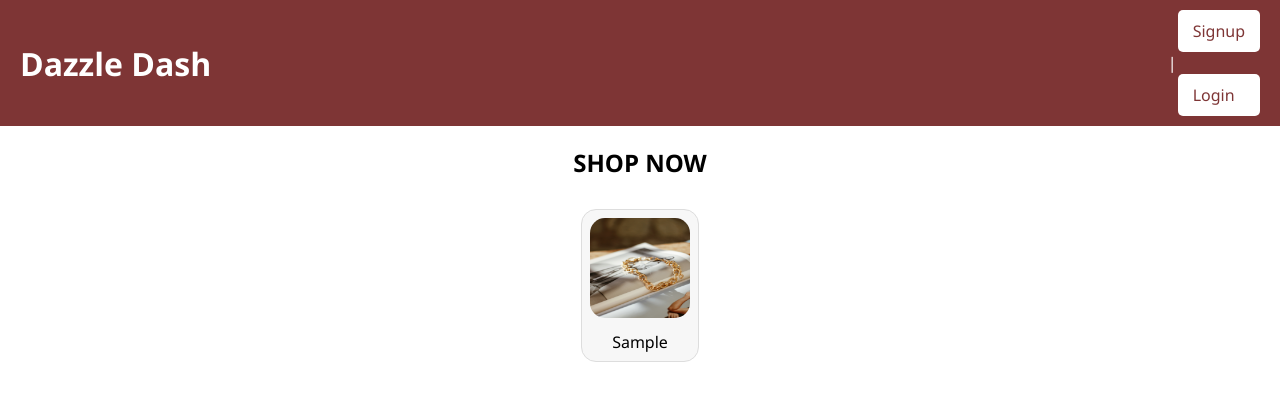
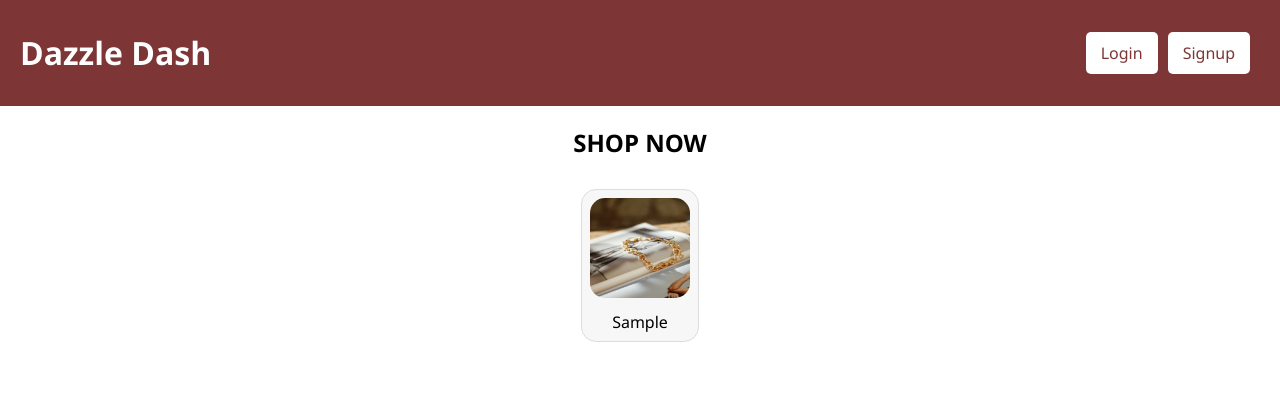
Before and after one commit to sukhleenk/senior-project, a Django app: template templates/categories.html in a window 1280 px wide. Shown: the top 401 px of the page. Run offline with Django 3.2, Linux system fonts and the light colour scheme; the template is opened without the code that fills it: most values are stand-ins (such as "Sample title", 1, 10 or a date in 2020).

Commit message:
Fixing the navbar buttons

```diff
--- a/templates/categories.html
+++ b/templates/categories.html
@@ -6,7 +6,6 @@
   <head>
       <title>SHOP NOW</title>
       <style>
-
         body {
             margin: 0;
             font-family: 'Segoe UI', Tahoma, Geneva, Verdana, sans-serif; /* Prettier font */
@@ -16,16 +15,23 @@
             color: white;
             padding: 10px 20px;
             display: flex;
-              justify-content: space-between; /* Adjusted for alignment */
+            justify-content: space-between;
             align-items: center;
         }
-
+        .header-links {
+            display: flex;
+            align-items: center;
+        }
         .header-links a {
-              background-color: white; /* White background for buttons */
-              color: #7e3535; /* Color to match the header */
+            background-color: white;
+            color: #7e3535;
             padding: 10px 15px;
-              border-radius: 5px; /* Rounded corners */
-              margin-left: 10px; /* Space between buttons */
+            border-radius: 5px;
+            text-decoration: none;
+            margin-right: 10px;
+        }
+        .header-links a:hover {
+            background-color: #f7f7f7;
         }
         .shop-now-header {
             text-align: center;
@@ -88,11 +94,14 @@
         <h1>Dazzle Dash</h1>
         <div class="header-links">
             {% if not user_logged_in %}
-                <a href="{% url 'signup' %}">Signup</a> | <a href="{% url 'login' %}">Login</a>
+                <a href="{% url 'login' %}" class="link-button">Login</a>
+                <a href="{% url 'signup' %}" class="link-button">Signup</a>
             {% elif not is_admin %}
-                <a href="{% url 'logout' %}">Logout</a> | <a href="{% url 'view_cart' %}">View Cart</a>
+                <a href="{% url 'account' %}" class="link-button">Account</a>
+                <a href="{% url 'view_cart' %}" class="link-button">View Cart</a>
+                <a href="{% url 'logout' %}" class="link-button">Logout</a>
             {% else %}
-                <a href="{% url 'logout' %}">Logout</a>
+                <a href="{% url 'logout' %}" class="link-button">Logout</a>
             {% endif %}
         </div>
     </header>
```
Lines whose indentation alone changed are shown as unchanged.
